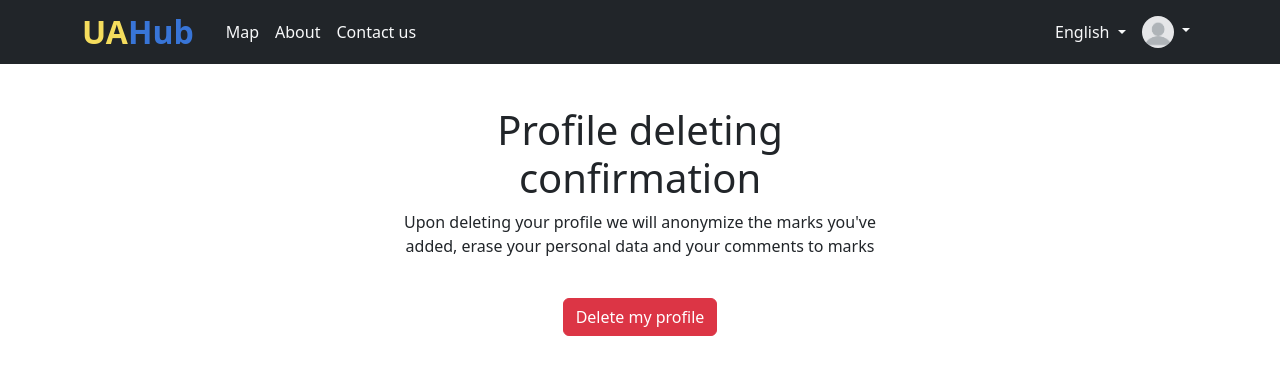
After one commit to VetalM84/ua_hub, a Django app: page /delete-user/ in a window 1280 px wide. The commit adds this page. Shown: the top 383 px of the page. Run offline with Django 4.2, Linux system fonts and the light colour scheme; the visitor is signed in with stand-in values (Sample User, id 1).

Commit message:
Delete user account

```diff
--- /dev/null
+++ b/apps/accounts/templates/accounts/delete-user.html
@@ -0,0 +1,24 @@
+{% extends 'base.html' %}
+{% load i18n %}
+
+{% block title %}
+    <title>{% translate "Profile deleting confirmation" %} - UAHub.online</title>
+{% endblock %}
+
+{% block content %}
+    <div class="container">
+        <div class="row justify-content-center">
+            <div class="col-md-6">
+                <div class="d-flex flex-column align-items-center text-center p-3 py-5">
+                    <h1>{% translate "Profile deleting confirmation" %}</h1>
+                    <p>{% translate "Upon deleting your profile we will anonymize the marks you've added, erase your personal data and your comments to marks" %}</p>
+                    <form method="POST" id="user_delete_form">
+                        {% csrf_token %}
+                            <button class="mt-4 btn btn-danger" type="submit">
+                                {% translate "Delete my profile" %}</button>
+                    </form>
+                </div>
+            </div>
+        </div>
+    </div>
+{% endblock %}
--- a/apps/accounts/templates/accounts/profile.html
+++ b/apps/accounts/templates/accounts/profile.html
@@ -16,6 +16,7 @@
                     <span class="font-weight-bold mt-3">{% translate "Sign up date" %}:</span>
                     <span class="text-black-50">{{ request.user.date_joined|to_user_tz_short }}</span>
                     <a href="{% url "password_change" %}">{% translate "Change password" %}</a>
+                    <a href="{% url "delete_user" %}">{% translate "Delete my profile" %}</a>
                 </div>
             </div>
             <div class="col-md-6">
--- a/apps/accounts/urls.py
+++ b/apps/accounts/urls.py
@@ -5,6 +5,7 @@ from django.urls import path
 
 from apps.accounts.views import (
     ResetPasswordView,
+    delete_user,
     password_change,
     public_user_profile,
     user_login,
@@ -16,6 +17,7 @@ from apps.accounts.views import (
 urlpatterns = [
     path("accounts/profile/", user_profile, name="profile"),
     path("profile-public/<int:user_id>/", public_user_profile, name="public-profile"),
+    path("delete-user/", delete_user, name="delete_user"),
     path("register/", user_register, name="register"),
     path("login/", user_login, name="login"),
     path("logout/", user_logout, name="logout"),
--- a/apps/accounts/views.py
+++ b/apps/accounts/views.py
@@ -48,6 +48,16 @@ def public_user_profile(request, user_id):
         pk=user_id,
     )
     return render(request, "accounts/profile-public.html", {"user": user})
+
+
+@login_required
+def delete_user(request):
+    """Delete user from DB."""
+    if request.method == "POST":
+        get_object_or_404(User, pk=request.user.pk).delete()
+        messages.success(request, _("User deleted!"), extra_tags="success")
+        return redirect("home")
+    return render(request, "accounts/delete-user.html")
 
 
 @login_required
@@ -113,7 +123,7 @@ def user_register(request):
         form = UserRegisterForm(request.POST)
         if form.is_valid():
             user = form.save()
-            login(request, user, backend='django.contrib.auth.backends.ModelBackend')
+            login(request, user, backend="django.contrib.auth.backends.ModelBackend")
             messages.success(
                 request, _("You have successfully signed up!"), extra_tags="success"
             )
--- a/apps/hub/templates/hub/about.html
+++ b/apps/hub/templates/hub/about.html
@@ -30,6 +30,11 @@
                 facebook profile link and any other contacts.
             {% endblocktranslate %}
         </p>
+        <p>
+            {% blocktranslate %}
+                You may manually delete your account at any time or send us a request.
+            {% endblocktranslate %}
+        </p>
         <h3 class="h4">{% translate "Feature request" %}</h3>
         <p>
             {% blocktranslate %}
```
